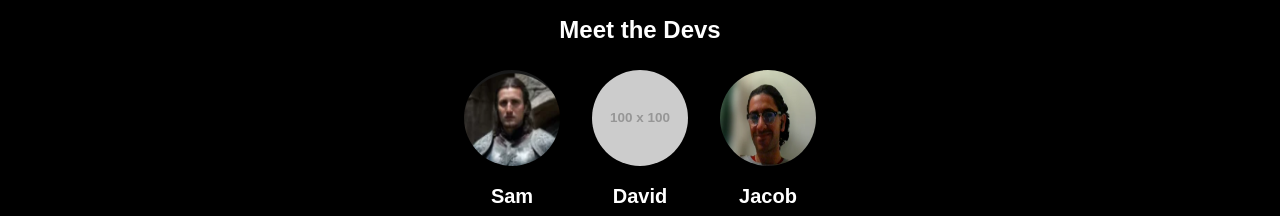
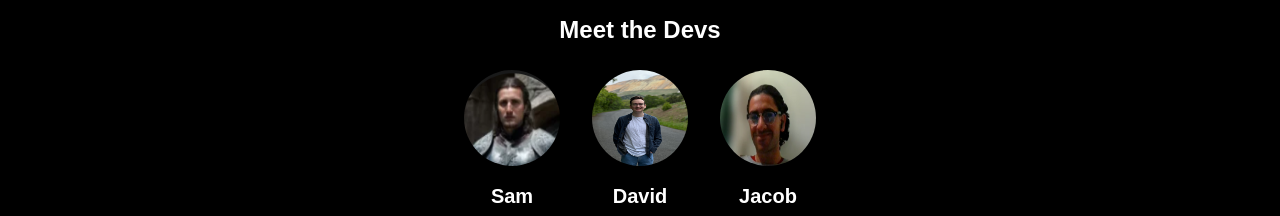
Before and after one commit to JacobBaqleh1/ROAM, a React (Vite) app in the folder Develop/client/: page / in a window 1280 px wide. Shown: the part 946-1162 px from the top of the page. Built offline with nearby package versions, Linux system fonts and the light colour scheme; no server answers; a web font is replaced by a local one.

Commit message:
edit vercel.json file

```diff
--- a/Develop/client/src/components/Footer.tsx
+++ b/Develop/client/src/components/Footer.tsx
@@ -62,7 +62,7 @@ const Footer = () => {
               <h3 className="text-xl font-semibold">Sam</h3>
             </div>
             <div className="text-center">
-              <img src="https://via.placeholder.com/100" alt="David" className="w-24 h-24 rounded-full mx-auto mb-4" />
+              <img src={davidImg} alt="David" className="w-24 h-24 rounded-full mx-auto mb-4" />
               <h3 className="text-xl font-semibold">David</h3>
             </div>
             <div className="text-center">
```
Also changed, not shown: Develop/client/vercel.json.
